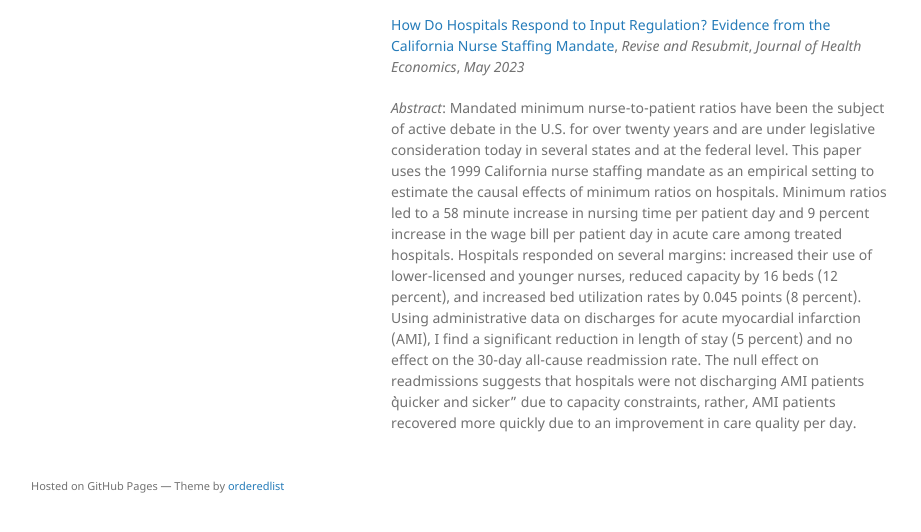
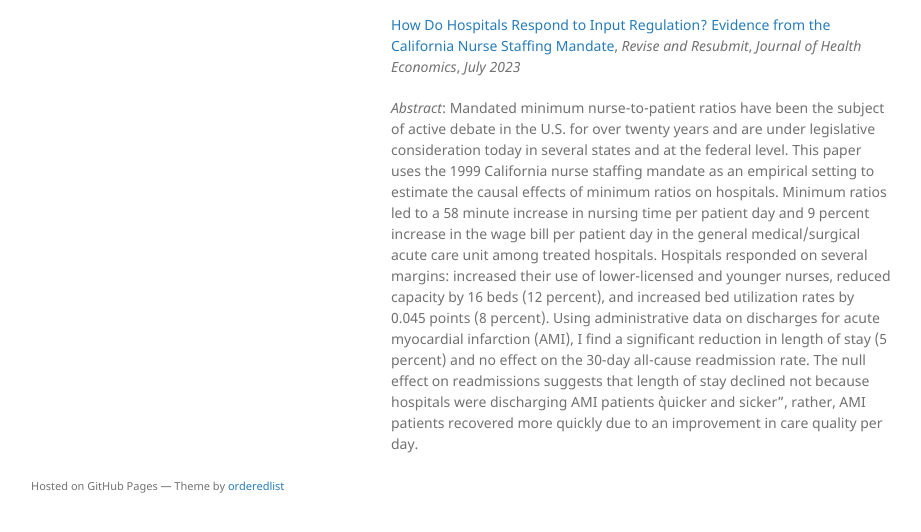
Before and after one commit to chandniraja/chandniraja.github.io, a Jekyll site: the page built from index.md, in a window 1280 px wide, cut to the strip 335-867 px from the top of the page. Shown: the whole strip, without its empty margins (179-1100 px from the left). Built offline with Jekyll 4.4.1, drawn with Linux system fonts in a browser that asks for light colours.

Commit message:
Update draft

```diff
--- a/index.md
+++ b/index.md
@@ -12,10 +12,9 @@
 
 ## Working Papers
 
-[How Do Hospitals Respond to Input Regulation? Evidence from the California Nurse Staffing Mandate](/assets/pdf/how_do_hospitals_respond_raja_072123.pdf), _Revise and Resubmit_, _Journal of Health Economics_, _May 2023_
+[How Do Hospitals Respond to Input Regulation? Evidence from the California Nurse Staffing Mandate](/assets/pdf/how_do_hospitals_respond_raja_092423.pdf), _Revise and Resubmit_, _Journal of Health Economics_, _July 2023_
 
-_Abstract_: Mandated minimum nurse-to-patient ratios have been the subject of active debate in the U.S. for over twenty years and are under legislative consideration today in several states and at the federal level. This paper uses the 1999 California nurse staffing mandate as an empirical setting to estimate the causal effects of minimum ratios on hospitals. Minimum ratios led to a 58 minute increase in nursing time per patient day and 9 percent increase in the wage bill per patient day in acute care among treated hospitals. Hospitals responded on several margins: increased their use of lower-licensed and younger nurses, reduced capacity by 16 beds (12 percent), and increased bed utilization rates by 0.045 points (8 percent). Using administrative data on discharges for acute myocardial infarction (AMI), I find a significant reduction in length of stay (5 percent) and no effect on the 30-day all-cause readmission rate. The null effect on readmissions suggests that hospitals were not discharging AMI patients ``quicker and sicker" due to capacity constraints, rather, AMI patients recovered more quickly due to an improvement in care quality per day.
-
+_Abstract_: Mandated minimum nurse-to-patient ratios have been the subject of active debate in the U.S. for over twenty years and are under legislative consideration today in several states and at the federal level. This paper uses the 1999 California nurse staffing mandate as an empirical setting to estimate the causal effects of minimum ratios on hospitals. Minimum ratios led to a 58 minute increase in nursing time per patient day and 9 percent increase in the wage bill per patient day in the general medical/surgical acute care unit among treated hospitals. Hospitals responded on several margins: increased their use of lower-licensed and younger nurses, reduced capacity by 16 beds (12 percent), and increased bed utilization rates by 0.045 points (8 percent). Using administrative data on discharges for acute myocardial infarction (AMI), I find a significant reduction in length of stay (5 percent) and no effect on the 30-day all-cause readmission rate. The null effect on readmissions suggests that length of stay declined not because hospitals were discharging AMI patients ``quicker and sicker", rather, AMI patients recovered more quickly due to an improvement in care quality per day.
 
 <!--
 Text can be **bold**, _italic_, or ~~strikethrough~~.
```
Also changed, not shown: 4 other files.
